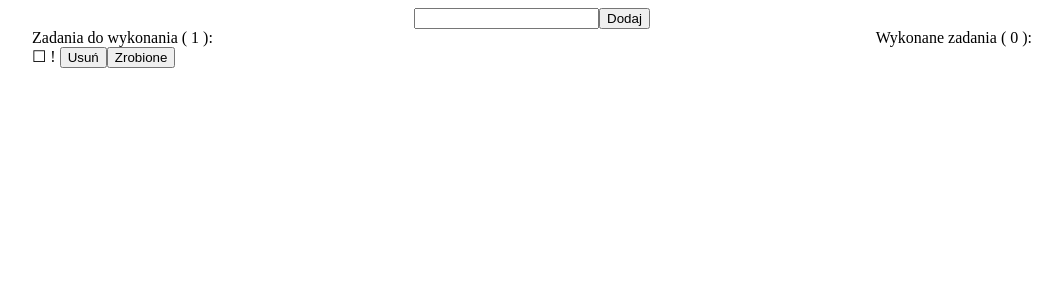
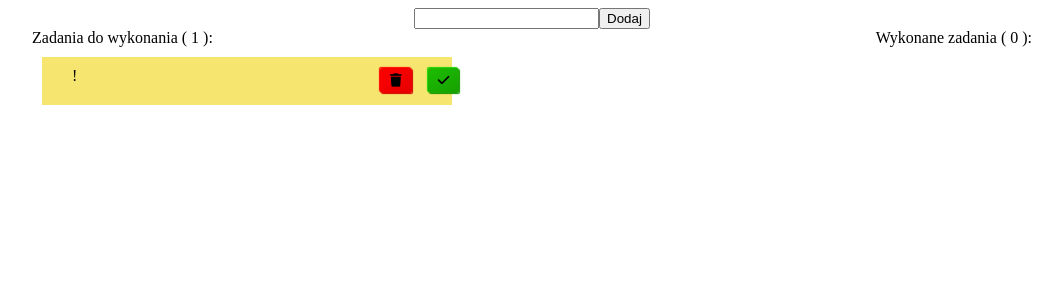
Before and after one commit to wojciechgunia/Projects, an Angular app in the folder Angular/Angular-kurs/Lista-zadan/: page / in a window 1280 px wide. Both pictures are taken after a click on the button "Dodaj". Shown: the top 300 px of the page, without its empty margins (108-1170 px from the left). Built offline with nearby package versions, Linux system fonts and the light colour scheme.

Commit message:
Angular kurs - Lista zadań 5.1

```diff
--- a/Angular/Angular-kurs/Lista-zadan/src/app/shared/date.directive.ts
+++ b/Angular/Angular-kurs/Lista-zadan/src/app/shared/date.directive.ts
@@ -16,6 +16,7 @@ export class DateDirective {
   mouseenter(eventDate: Event)
   {
     this.div.innerHTML = this.date.toLocaleDateString();
+    this.div.style.fontSize = "0.8rem";
     this.renderer.appendChild(this.el.nativeElement, this.div);
   }
 
--- /dev/null
+++ b/Angular/Angular-kurs/Lista-zadan/src/app/tasks-done/tasks-done.component.css
@@ -0,0 +1,24 @@
+.card
+{
+  color: black;
+  background-color: #f6e56f;
+  padding: 10px 30px;
+  margin: 10px;
+  width: 350px;
+  min-height: 27.5px !important;
+}
+
+.cardbox
+{
+  width: 100%;
+  display: flex;
+  justify-content: space-between;
+
+}
+
+.text
+{
+  word-wrap: break-word;
+  width: 280px;
+  text-decoration: line-through;
+}
--- a/Angular/Angular-kurs/Lista-zadan/src/app/tasks-done/tasks-done.component.html
+++ b/Angular/Angular-kurs/Lista-zadan/src/app/tasks-done/tasks-done.component.html
@@ -1,4 +1,6 @@
 Wykonane zadania ( {{TasksDone.length}} ):
-<div *ngFor="let task of TasksDone | sortTask" appChecked appDate [date]="task.end">
-  ☑ {{task.name | transformTask}}
+<div ngClass="card" *ngFor="let task of TasksDone | sortTask" appChecked appDate [date]="task.end">
+  <div class="cardbox">
+    <div class="text">{{task.name | transformTask}}</div>
+  </div>
 </div>
--- a/Angular/Angular-kurs/Lista-zadan/src/app/tasks-done/tasks-done.component.ts
+++ b/Angular/Angular-kurs/Lista-zadan/src/app/tasks-done/tasks-done.component.ts
@@ -5,6 +5,7 @@ import { Task } from '../model/task';
 @Component({
   selector: 'app-tasks-done',
   templateUrl: './tasks-done.component.html',
+  styleUrls: ['./tasks-done.component.css']
 })
 export class TasksDoneComponent implements OnInit
 {
--- /dev/null
+++ b/Angular/Angular-kurs/Lista-zadan/src/app/tasks-list/tasks-list.component.css
@@ -0,0 +1,64 @@
+.card
+{
+  color: black;
+  background-color: #f6e56f;
+  padding: 10px 30px;
+  margin: 10px;
+  width: 350px;
+  min-height: 27.5px !important;
+}
+
+.cardbox
+{
+  width: 100%;
+  display: flex;
+  justify-content: space-between;
+
+}
+
+.buttonbox
+{
+  width: 50px;
+  display: flex;
+  justify-content: space-around;
+  align-items: flex-start;
+}
+
+.text
+{
+  word-wrap: break-word;
+  width: 280px;
+}
+
+button
+{
+  padding: 5px 10px;
+  margin: 1px 8px;
+  border: none;
+  border-radius: 2px;
+  cursor: pointer;
+}
+
+.delBtn
+{
+  background: linear-gradient(145deg, #ff0000, #e60000);
+  box-shadow:  1px 1px 1px #d10000,
+             -1px -1px 1px #ff0000;
+}
+
+.delBtn:hover
+{
+  background: linear-gradient(145deg, #e60000, #ff0000);
+}
+
+.comBtn
+{
+  background: linear-gradient(145deg, #1cbe00, #17a000);
+  box-shadow:  1px 1px 1px #159200,
+              -1px -1px 1px #1fd200;
+}
+
+.comBtn:hover
+{
+  background: linear-gradient(145deg, #17a000, #1cbe00);
+}
--- a/Angular/Angular-kurs/Lista-zadan/src/app/tasks-list/tasks-list.component.html
+++ b/Angular/Angular-kurs/Lista-zadan/src/app/tasks-list/tasks-list.component.html
@@ -1,9 +1,13 @@
 Zadania do wykonania ( {{Tasks.length}} ):
 <ng-container *ngIf="Tasks.length > 0; else noTask">
-  <div *ngFor="let task of Tasks | sortTask" appDate [date]="task.created">
-    ☐ {{task.name | transformTask}}
-    <input type="button" value="Usuń" (click)="delTask(task)">
-    <input type="button" value="Zrobione" (click)="completeTask(task)">
+  <div  ngClass="card" *ngFor="let task of Tasks | sortTask" appDate [date]="task.created">
+    <div class="cardbox">
+      <div class="text">{{task.name | transformTask}}</div>
+      <div class="buttonbox">
+        <button type="button" ngClass="delBtn" (click)="delTask(task)"><i class="fa-solid fa-trash"></i></button>
+        <button type="button" ngClass="comBtn" (click)="completeTask(task)"><i class="fa-solid fa-check"></i></button>
+      </div>
+    </div>
   </div>
 </ng-container>
 <ng-template #noTask>
--- a/Angular/Angular-kurs/Lista-zadan/src/app/tasks-list/tasks-list.component.ts
+++ b/Angular/Angular-kurs/Lista-zadan/src/app/tasks-list/tasks-list.component.ts
@@ -5,12 +5,12 @@ import { Task } from '../model/task';
 @Component({
   selector: 'app-tasks-list',
   templateUrl: './tasks-list.component.html',
+  styleUrls: ['./tasks-list.component.css']
 })
 export class TasksListComponent implements OnInit
 {
 
   Tasks: Array<Task> = [];
-
 
 
   constructor(private tasksTaskservice: TaskService)
--- a/Angular/Angular-kurs/Lista-zadan/src/index.html
+++ b/Angular/Angular-kurs/Lista-zadan/src/index.html
@@ -5,6 +5,7 @@
   <title>ListaZadan</title>
   <base href="/">
   <meta name="viewport" content="width=device-width, initial-scale=1">
+  <script src="https://kit.fontawesome.com/6d19896543.js" crossorigin="anonymous"></script>
   <link rel="icon" type="image/x-icon" href="favicon.ico">
 </head>
 <body>
```
